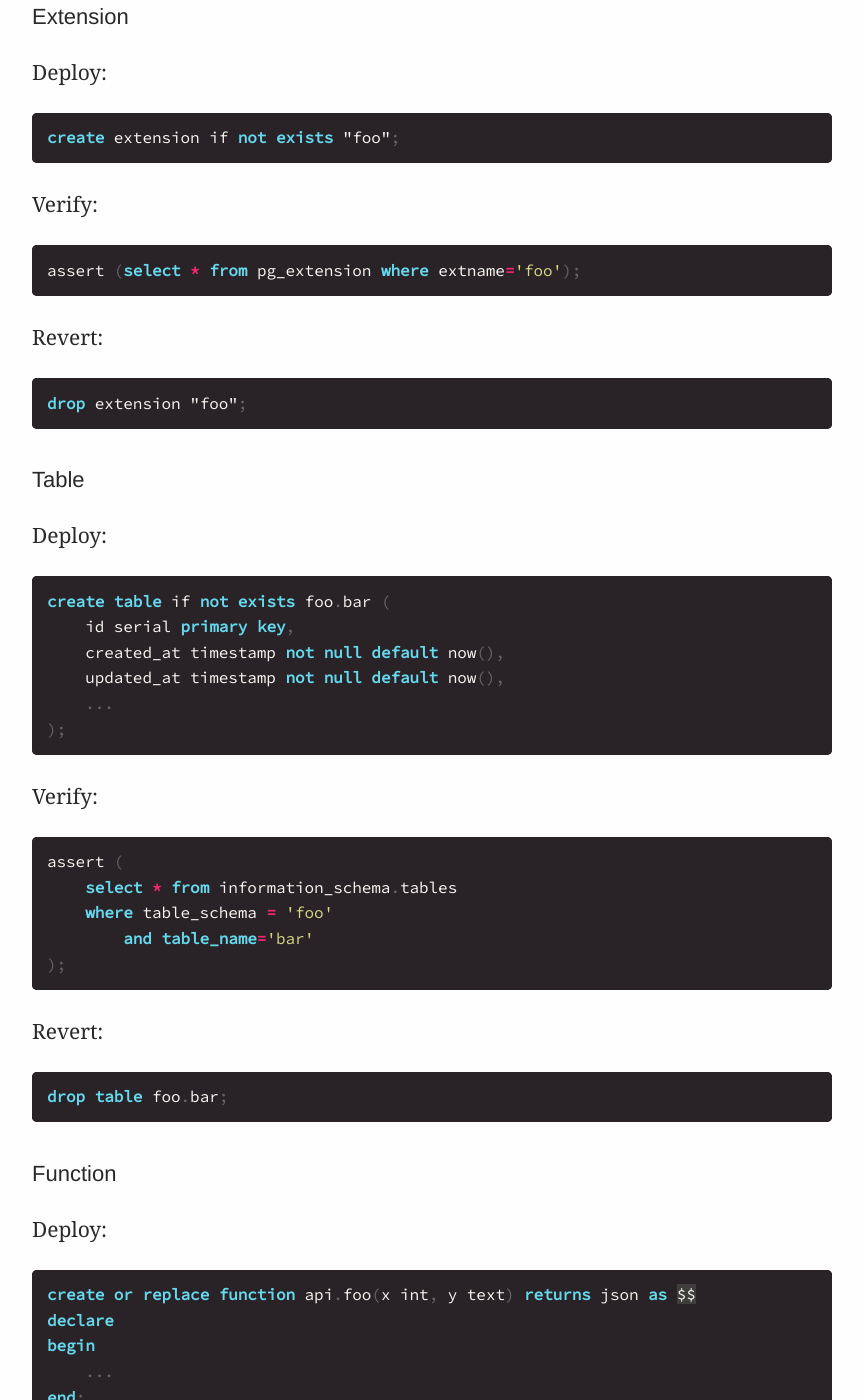
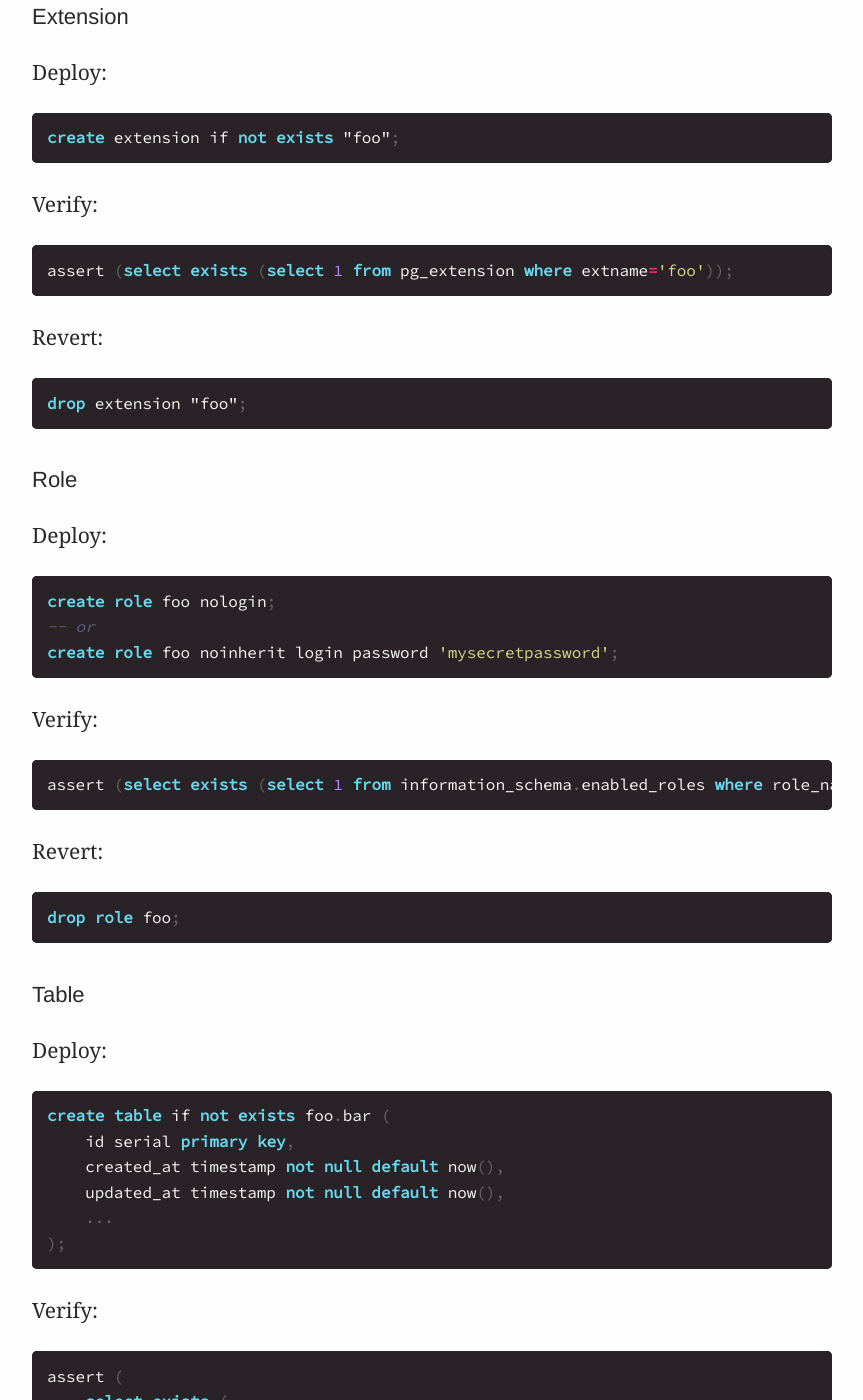
Before and after one commit to explodinglabs/explodinglabs.github.io, a Jekyll site: the page built from docs/_posts/2021-11-04-postgres-migrations.markdown, in a window 1280 px wide and 1400 px high, scrolled down 305 px. Shown: the whole window, without its empty margins (208-1071 px from the left). Built offline with Jekyll 4.4.1, drawn with Linux system fonts in a browser that asks for light colours; some of the changed text lies outside the part shown.

Commit message:
Adjust migrations post

````diff
--- a/docs/_posts/2021-11-04-postgres-migrations.markdown
+++ b/docs/_posts/2021-11-04-postgres-migrations.markdown
@@ -8,19 +8,37 @@
 ## Extension
 
 Deploy:
-
 ```sql
 create extension if not exists "foo";
 ```
 
 Verify:
 ```sql
-assert (select * from pg_extension where extname='foo');
+assert (select exists (select 1 from pg_extension where extname='foo'));
 ```
 
 Revert:
 ```sql
 drop extension "foo";
+```
+
+## Role
+
+Deploy:
+```sql
+create role foo nologin;
+-- or
+create role foo noinherit login password 'mysecretpassword';
+```
+
+Verify:
+```sql
+assert (select exists (select 1 from information_schema.enabled_roles where role_name = 'foo'));
+```
+
+Revert:
+```sql
+drop role foo;
 ```
 
 ## Table
@@ -38,9 +56,11 @@
 Verify:
 ```sql
 assert (
-    select * from information_schema.tables
-    where table_schema = 'foo'
+    select exists (
+        select 1 from information_schema.tables
+        where table_schema = 'foo'
         and table_name='bar'
+    )
 );
 ```
 
@@ -80,11 +100,13 @@
 Verify:
 ```sql
 assert (
-    select * from information_schema.table_privileges
-    where table_schema='api'
+    select exists (
+        select 1 from information_schema.table_privileges
+        where table_schema='api'
         and table_name = 'users'
         and grantee='api_views_owner'
         and privilege_type = 'INSERT'
+    )
 );
 ```
 
@@ -102,10 +124,7 @@
 
 Verify:
 ```sql
-assert (
-    select * from information_schema.schemata
-    where schema_name = 'foo'
-);
+assert (select exists (select 1 from information_schema.schemata where schema_name = 'foo'));
 ```
 
 Revert:
@@ -125,10 +144,12 @@
 Verify:
 ```sql
 assert (
-    select * from information_schema.triggers
-    where event_object_schema = 'auth'
+    select exists (
+        select 1 from information_schema.triggers
+        where event_object_schema = 'auth'
         and event_object_table = 'user'
         and trigger_name = 'encrypt_pass'
+    )
 );
 ```
 
@@ -148,9 +169,11 @@
 Verify:
 ```sql
 assert (
-    select * from information_schema.views
-    where table_schema='api'
-        and viewname='users'
+    select exists (
+        select 1 from information_schema.views
+        where table_schema='api'
+        and table_name='users'
+    )
 );
 ```
 
````
